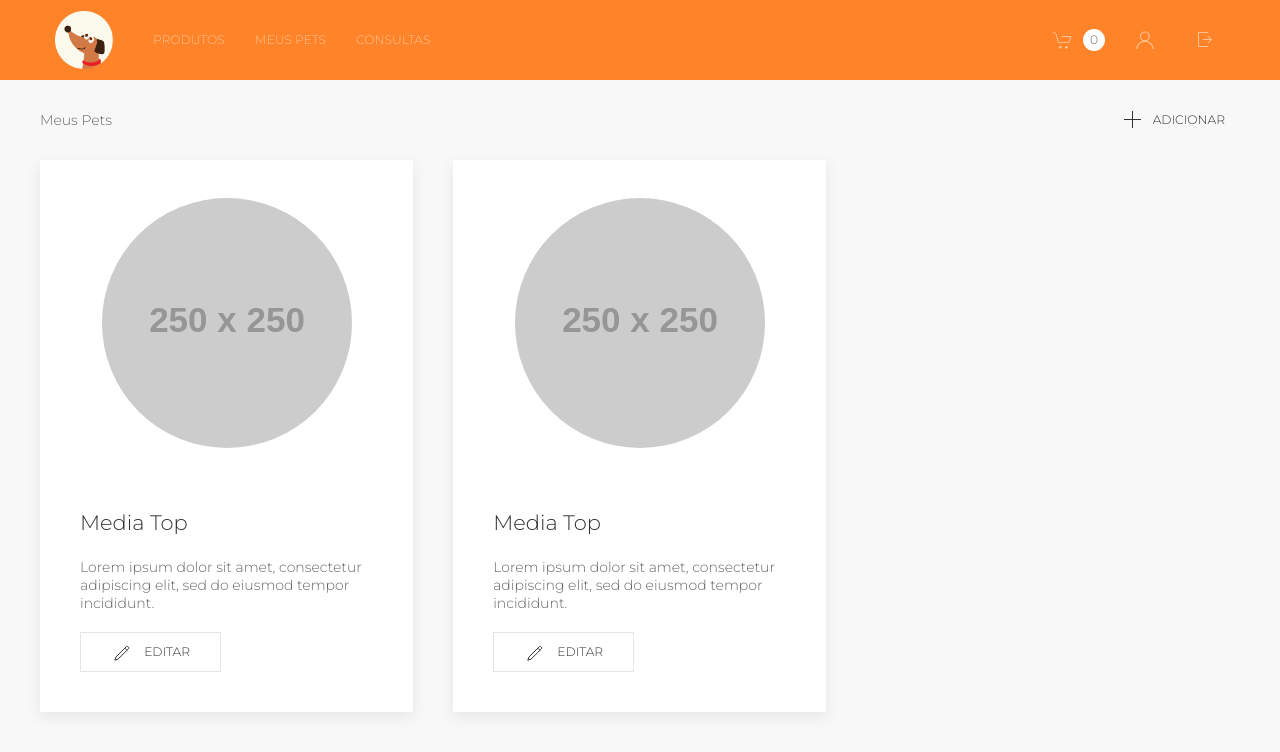
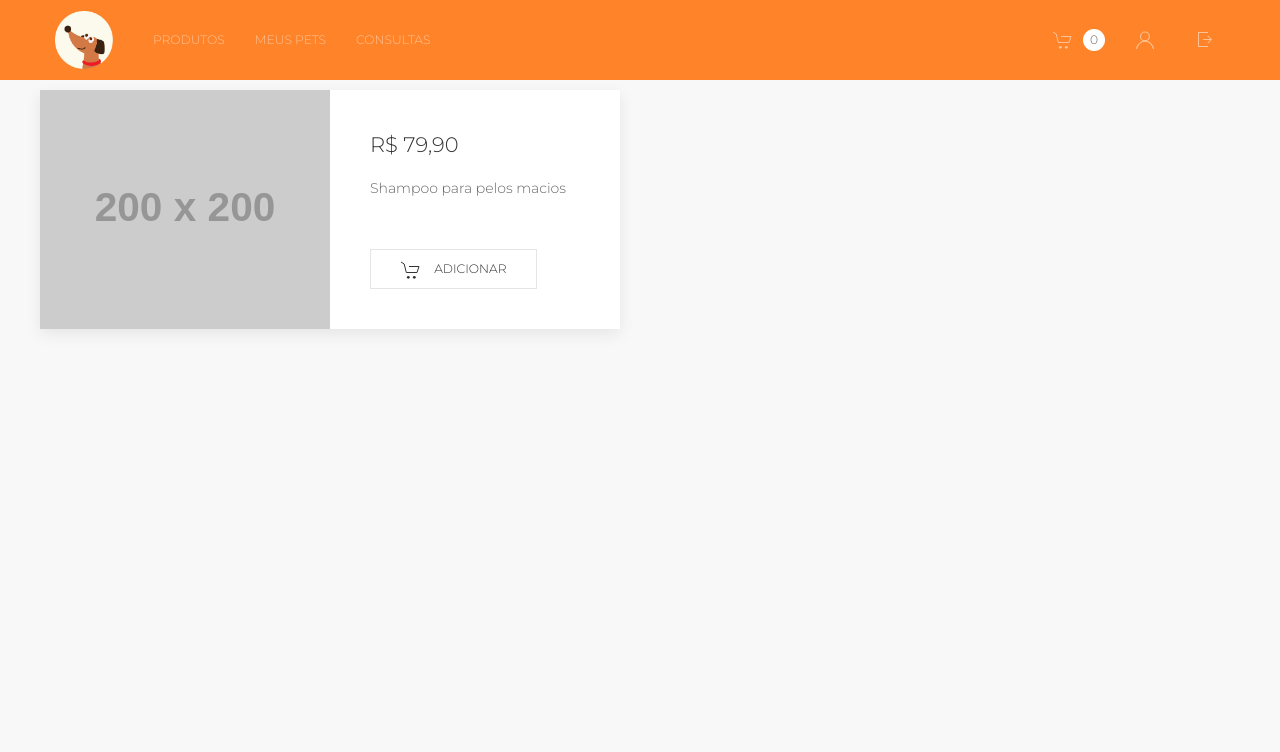
Before and after one commit to delciney/Balta-7187-Angular, an Angular app: page / in a window 1280 px wide. Shown: the top 752 px of the page. Built offline with nearby package versions, Linux system fonts and the light colour scheme.

Commit message:
Corrigindo a pets-page e criando products-page

```diff
--- a/src/app/app.component.html
+++ b/src/app/app.component.html
@@ -1,2 +1,2 @@
 <app-navbar></app-navbar>
-<app-pets-page-component></app-pets-page-component>
+<app-products-page></app-products-page>
--- a/src/app/pets-page-component/pets-page-component.component.ts
+++ /dev/null
@@ -1,15 +0,0 @@
-import { Component, OnInit } from '@angular/core';
-
-@Component({
-  selector: 'app-pets-page-component',
-  templateUrl: './pets-page-component.component.html',
-  styleUrls: ['./pets-page-component.component.css']
-})
-export class PetsPageComponentComponent implements OnInit {
-
-  constructor() { }
-
-  ngOnInit(): void {
-  }
-
-}
--- /dev/null
+++ b/src/app/pets-page/pets-page.component.ts
@@ -0,0 +1,15 @@
+import { Component, OnInit } from '@angular/core';
+
+@Component({
+  selector: 'app-pets-page',
+  templateUrl: './pets-page.component.html',
+  styleUrls: ['./pets-page.component.css']
+})
+export class PetsPageComponent implements OnInit {
+
+  constructor() { }
+
+  ngOnInit(): void {
+  }
+
+}
--- /dev/null
+++ b/src/app/products-page/products-page.component.html
@@ -0,0 +1,33 @@
+<div
+  class="uk-container"
+>
+  <div
+    class="uk-grid uk-margin-small-top"
+  >
+    <div
+      class="uk-width-1-2 uk-margin-small-bottom"
+    >
+
+      <div class="uk-card uk-card-default uk-grid-collapse uk-child-width-1-2@s uk-margin" uk-grid>
+
+        <div class="uk-card-media-left uk-cover-container">
+          <img src="https://via.placeholder.com/200.png" alt="" uk-cover>
+        </div>
+          <div class="uk-card-body">
+            <h3 class="uk-card-title">R$ 79,90</h3>
+            <p style="height: 50px;">
+            Shampoo para pelos macios
+            </p>
+            <button class="uk-button uk-button-default">
+              <span class="uk-icon uk-margin-small-right" uk-icon="icon: cart"></span>
+              Adicionar
+            </button>
+          </div>
+
+      </div>
+
+    </div>
+
+  </div>
+
+</div>
--- /dev/null
+++ b/src/app/products-page/products-page.component.ts
@@ -0,0 +1,15 @@
+import { Component, OnInit } from '@angular/core';
+
+@Component({
+  selector: 'app-products-page',
+  templateUrl: './products-page.component.html',
+  styleUrls: ['./products-page.component.css']
+})
+export class ProductsPageComponent implements OnInit {
+
+  constructor() { }
+
+  ngOnInit(): void {
+  }
+
+}
```
Also changed, not shown: src/app/app.module.ts (+5 -2 lines), src/app/pets-page/pets-page.component.css (added), src/app/pets-page/pets-page.component.html (renamed from src/app/pets-page-component/pets-page-component.component.html), src/app/products-page/products-page.component.css (added), 2 other files (tests, documents, lock files or other folders).
